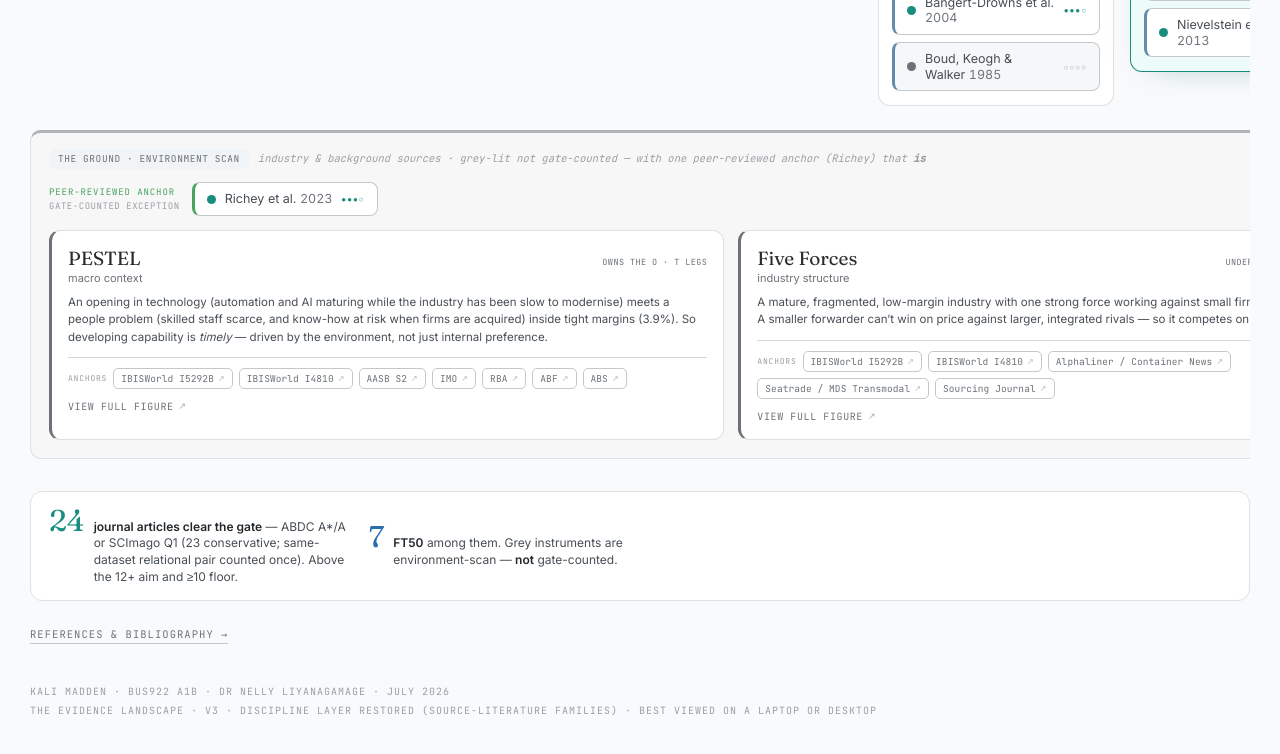
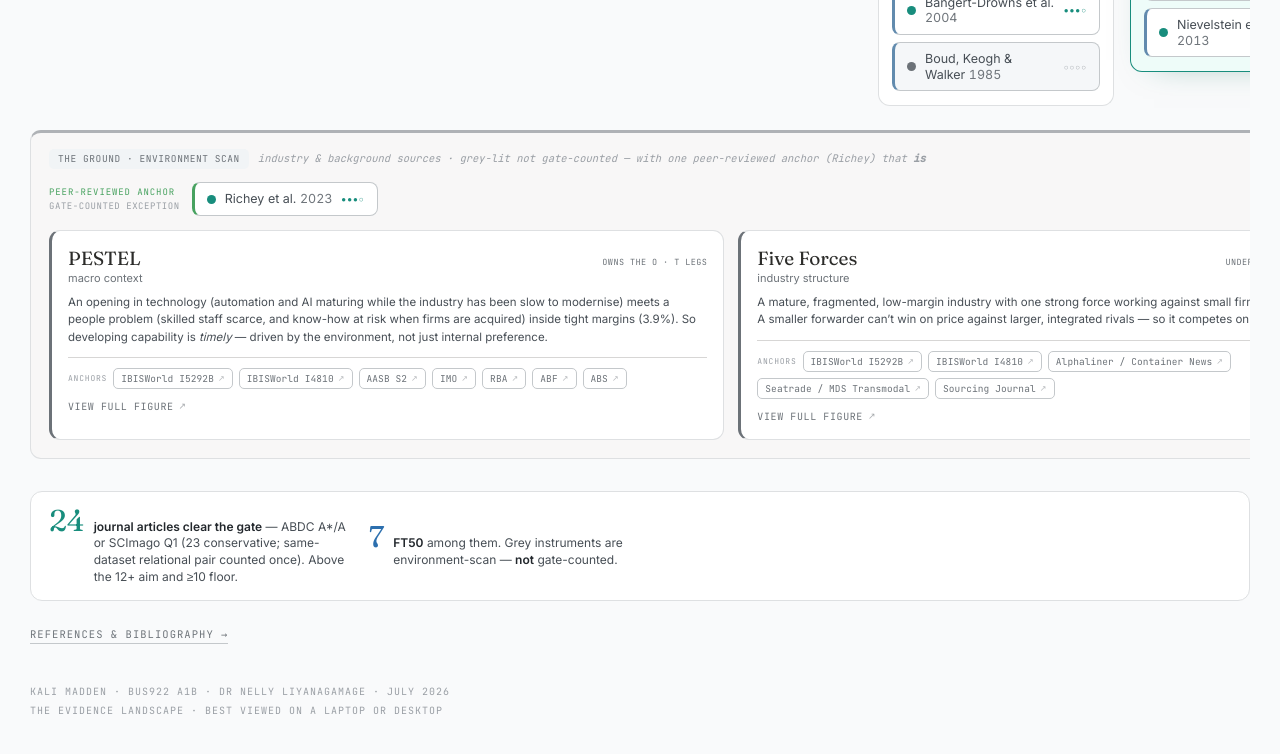
Before and after one commit to implicatio-grace/BUS922_A1B, a plain HTML site: page evidence-landscape.html in a window 1280 px wide. Shown: the part 1199-1953 px from the top of the page. Drawn offline with Linux system fonts and the light colour scheme.

Commit message:
Add files via upload

```diff
--- a/evidence-landscape.html
+++ b/evidence-landscape.html
@@ -609,7 +609,7 @@
 
     <div class="foot">
       Kali Madden · BUS922 A1B · Dr Nelly Liyanagamage · July 2026<br>
-      The evidence landscape · v3 · discipline layer restored (source-literature families) · best viewed on a laptop or desktop
+      The evidence landscape · best viewed on a laptop or desktop
     </div>
   </div>
 
```
